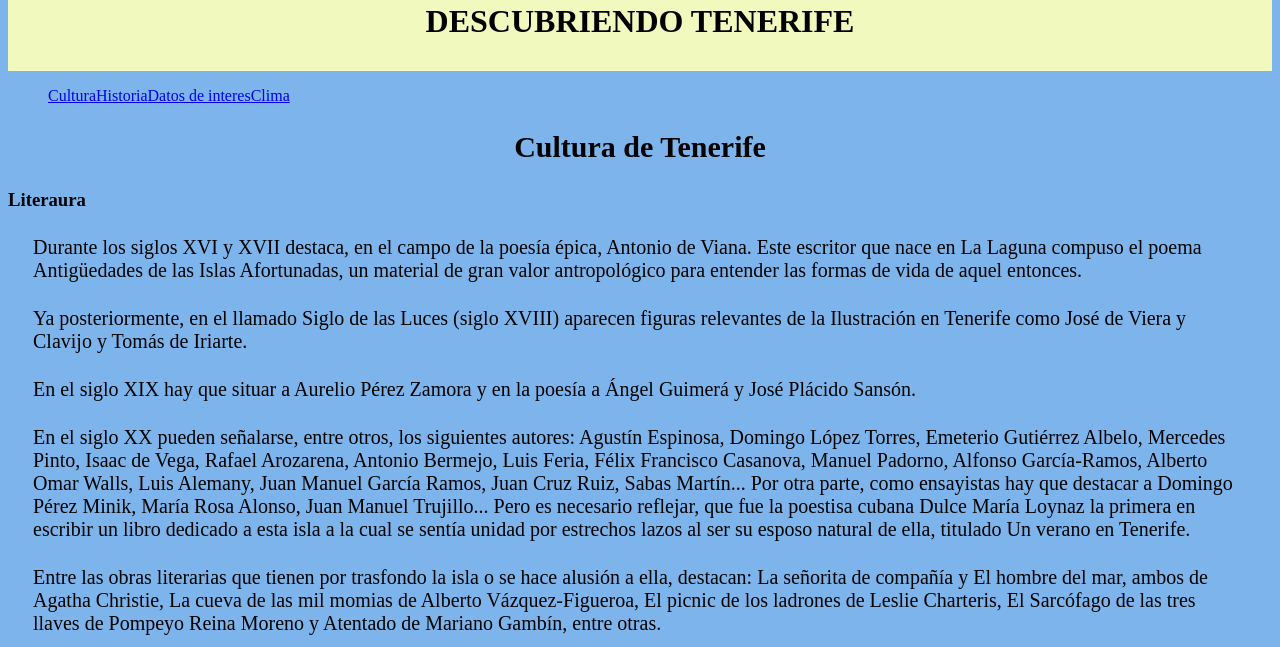
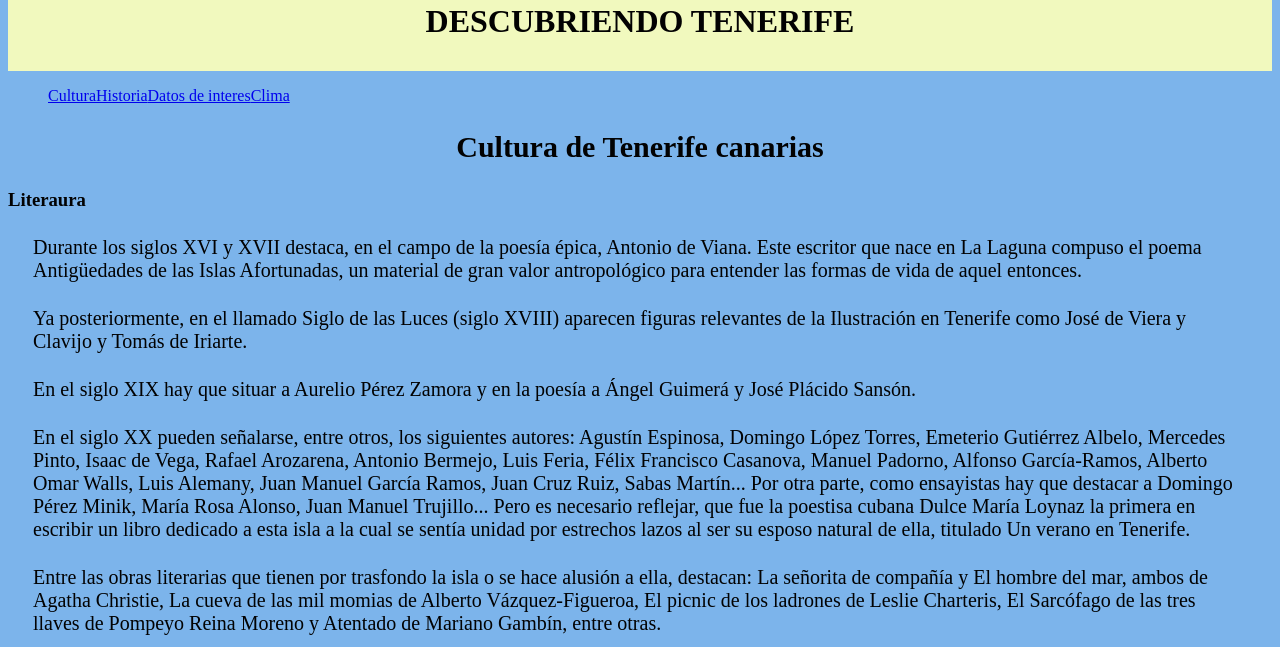
Before and after one commit to ikermiotadaw/Caso-practico-M04, a plain HTML site: page Cultura.html in a window 1280 px wide. Shown: the part 153-800 px from the top of the page. Drawn offline with Linux system fonts and the light colour scheme.

Commit message:
Update Cultura.html

```diff
--- a/Cultura.html
+++ b/Cultura.html
@@ -21,7 +21,7 @@
             <li><a href= "Clima.html">Clima</a></li>
         </ul>
     </nav>
-    <h2>Cultura de Tenerife</h2>
+    <h2>Cultura de Tenerife canarias</h2>
     <h3>Literaura</h3>
     <p>Durante los siglos XVI y XVII destaca, en el campo de la poesía épica, Antonio de Viana. Este escritor que nace en La Laguna compuso el poema Antigüedades de las Islas Afortunadas, un material de gran valor antropológico para entender las formas de vida de aquel entonces.</p>
     <p>Ya posteriormente, en el llamado Siglo de las Luces (siglo XVIII) aparecen figuras relevantes de la Ilustración en Tenerife como José de Viera y Clavijo y Tomás de Iriarte.</p>
```
